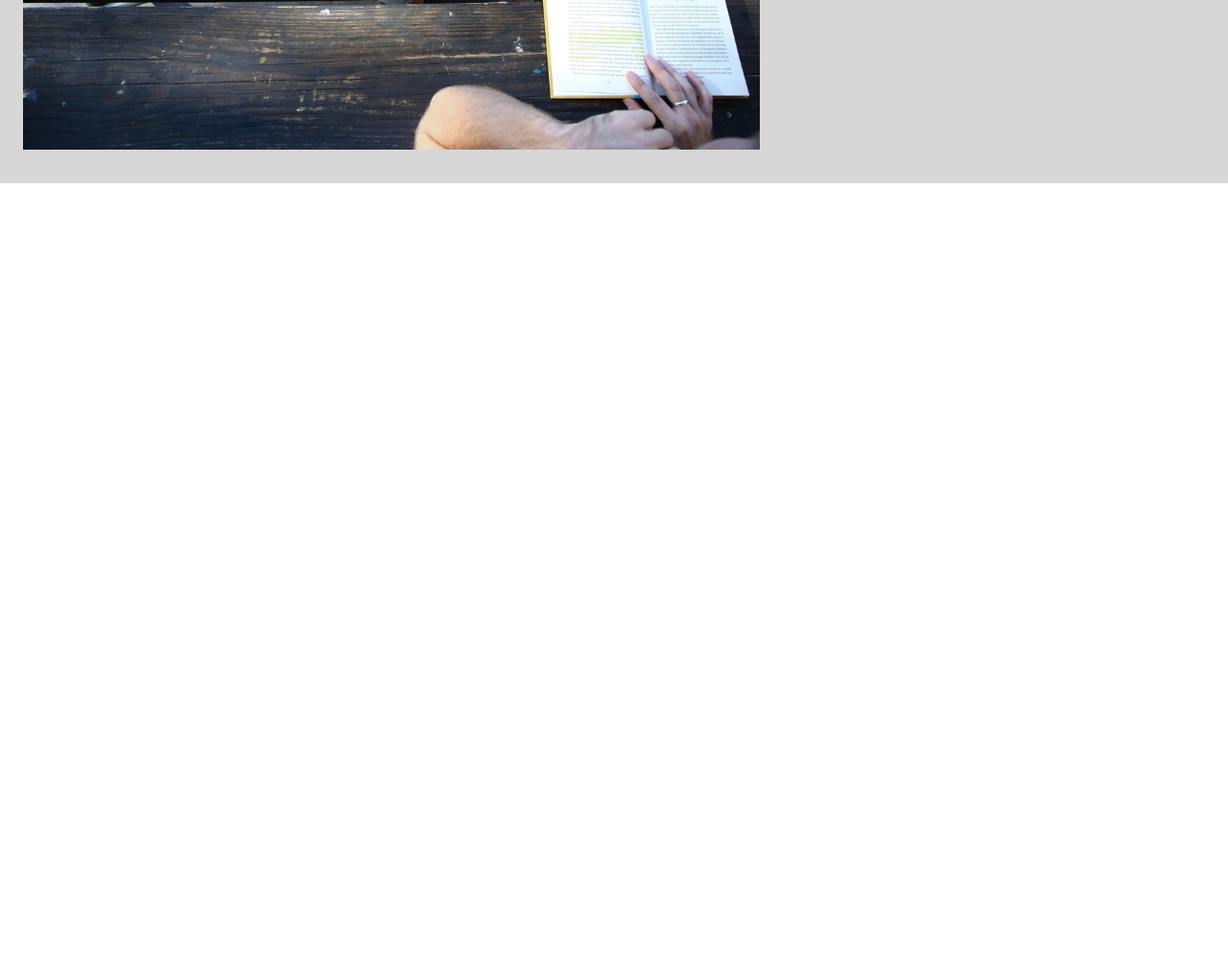
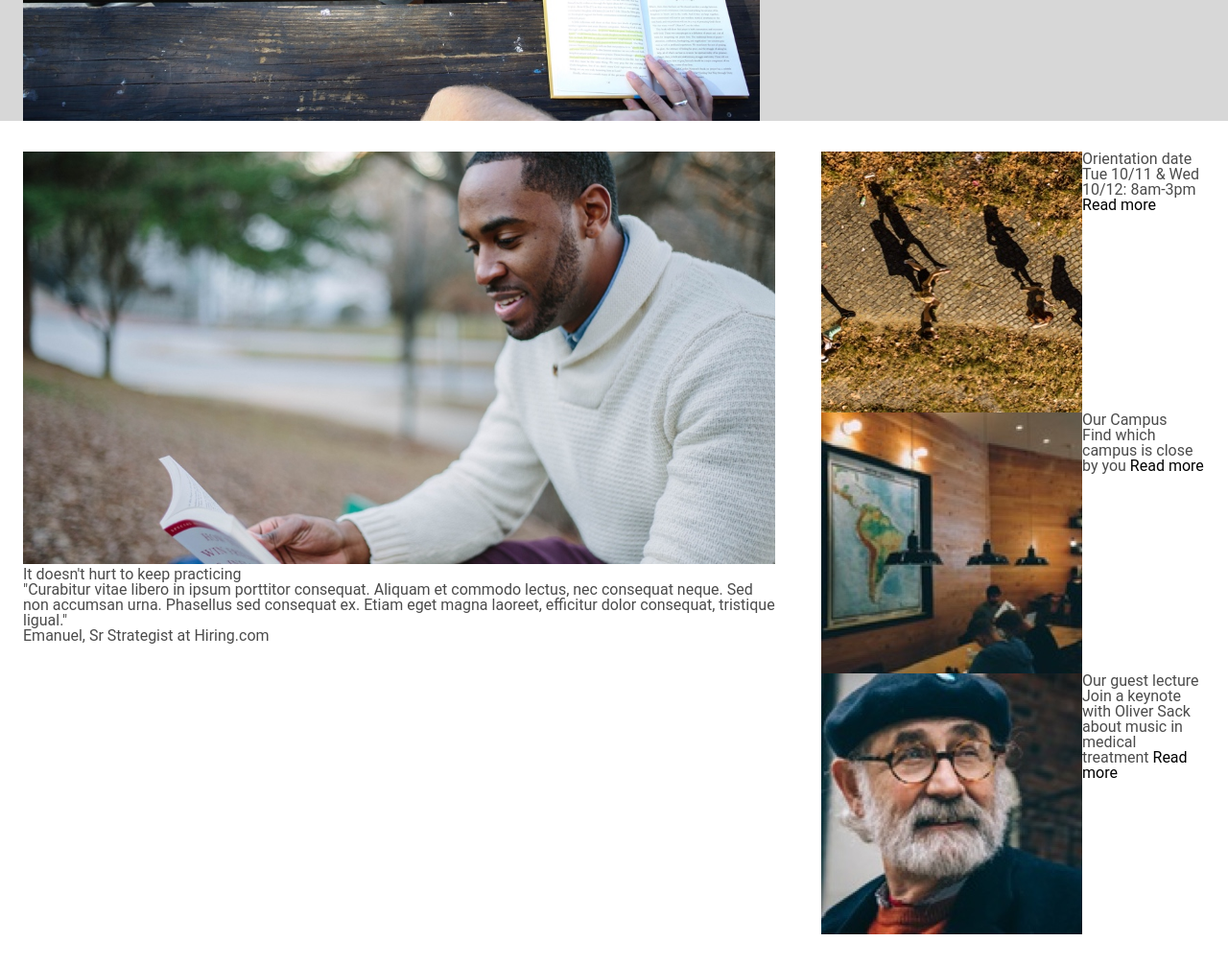
Before and after one commit to broep/ColmarAcademy, a plain HTML site: page index.html in a window 1280 px wide. Shown: the part 509-1515 px from the top of the page at 96% size. Before the commit the page ends 800 px from the top, so only its background shows below. Drawn offline with Linux system fonts and the light colour scheme.

Commit message:
Information section styling for desktop

```diff
--- a/index.html
+++ b/index.html
@@ -38,6 +38,47 @@
 
     <!-- Info Section, One explanation and three articles -->
     <div class="information">
+      <div class="information-main">
+        <img src="images/information-main.jpg" alt="Man Studying">
+        <div class="main-info-text">
+          <h1>It doesn't hurt to keep practicing</h1>
+          <p>"Curabitur vitae libero in ipsum porttitor consequat. Aliquam et
+            commodo lectus, nec consequat neque. Sed non accumsan urna. Phasellus
+            sed consequat ex. Etiam eget magna laoreet, efficitur dolor consequat,
+            tristique ligual."</p>
+          <span>Emanuel, Sr Strategist at Hiring.com</span>
+        </div>
+      </div>
+      <div class="information-side">
+
+
+        <div class="information orientation">
+          <img src="images/information-orientation.jpg" alt="Orientation Image">
+          <div class="information-text orientation">
+            <h1>Orientation date</h1>
+            <span>Tue 10/11 & Wed 10/12: 8am-3pm</span>
+            <a href="#">Read more</a>
+          </div>
+        </div>
+        <div class="information campus">
+          <img src="images/information-campus.jpg" alt="Campus Picture">
+          <div class="information-text campus">
+            <h1>Our Campus</h1>
+            <span>Find which campus is close by you</span>
+            <a href="#">Read more</a>
+          </div>
+        </div>
+        <div class="information guest-lecture">
+          <img src="images/information-guest-lecture.jpg" alt="Senior Lecturer">
+          <div class="information-text guest-lecture">
+            <h1>Our guest lecture</h1>
+            <span>Join a keynote with Oliver Sack about music in medical
+              treatment</span>
+            <a href="#">Read more</a>
+          </div>
+        </div>
+      </div>
+
 
     </div>
 
--- a/resources/css/style.css
+++ b/resources/css/style.css
@@ -5,6 +5,7 @@
  }
 
 header {
+  background-color: white;
   position: fixed;
   width: 100%;
   z-index: 1;
@@ -93,3 +94,31 @@ header .logo strong {
   margin-right: 4rem;
   text-align: center;
 }
+
+/* Style the information section */
+.information {
+  position: relative;
+  display: flex;
+  background-color: white;
+
+}
+
+.information-main {
+  min-width: 60%;
+  margin: 2rem 1.5rem;
+}
+
+.information-main img {
+
+  top: 2rem;
+  width: 100%;
+  height: auto;
+}
+
+.information-side {
+  margin: 2rem 1.5rem;
+  display: flex;
+  flex-direction: column;
+  justify-content: center;
+
+}
```
